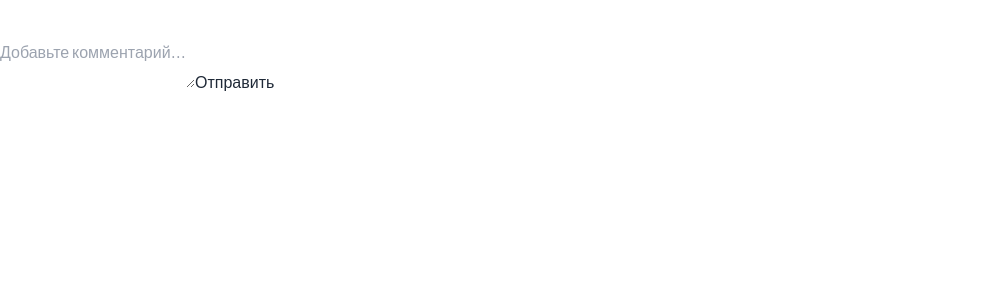
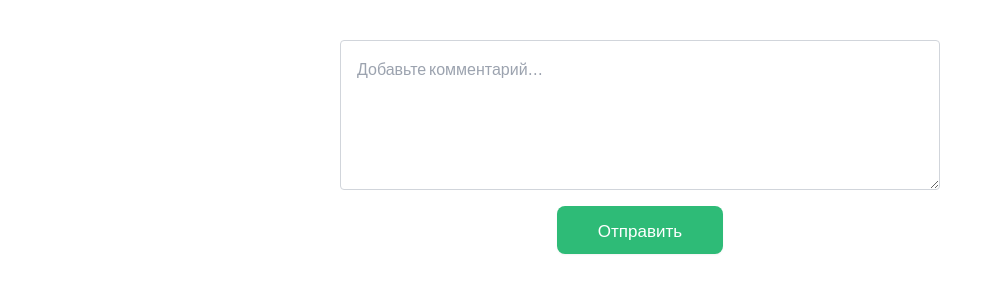
Before and after one commit to SlavaD161/diplom, a React (Vite) app: page /addcomment in a window 1280 px wide. Shown: the top 300 px of the page, without its empty margins (0-1003 px from the left). Built offline with nearby package versions, Linux system fonts and the light colour scheme.

Commit message:
Update addcomment.jsx

```diff
--- a/src/components/addcomment/addcomment.jsx
+++ b/src/components/addcomment/addcomment.jsx
@@ -1,17 +1,19 @@
 import React, { useState } from 'react';
-import { addDoc, collection, serverTimestamp } from 'firebase/firestore';
+import { addDoc, collection } from 'firebase/firestore';
 import { db } from '../../firebase/firebase';
+import Button from "../ui/button/button"
 
 const AddComment = ({ animalId, userId, updateComments }) => {
     const [newComment, setNewComment] = useState('');
 
     const handleAddComment = async () => {
         if (newComment.trim()) {
+            const timestamp = new Date().toString(); // Преобразуем текущее время в строку
             await addDoc(collection(db, 'comments'), {
                 animalId: animalId,
                 userId: userId,
                 text: newComment,
-                timestamp: serverTimestamp(),
+                timestamp: timestamp, // Используем строку в качестве времени комментария
             });
             setNewComment('');
             updateComments(); // Обновляем список комментариев после добавления нового комментария
@@ -19,14 +21,26 @@ const AddComment = ({ animalId, userId, updateComments }) => {
     };
 
     return (
-        <div className="comment-form mt-[40px]">
+        <div className="comment-form mt-[40px] flex flex-col items-center">
             <textarea
                 value={newComment}
                 onChange={e => setNewComment(e.target.value)}
                 placeholder="Добавьте комментарий..."
-            ></textarea>
-            <button onClick={handleAddComment}>Отправить</button>
+                className="w-full max-w-[600px] h-[150px] p-4 border border-gray-300 rounded"
+            >
+
+            </textarea>
+            <Button
+                onClick={handleAddComment}
+
+                classNames="btn mt-4 px-[35px] text-[17px] border-0 flex items-center hover:-translate-x-0.5 gap-1.5 text-[#fff] font-normal"
+                bg="#2EBB77"
+                hoverBg="#3166AF"
+            >
+                Отправить
+            </Button>
         </div>
+
     );
 };
 
```
